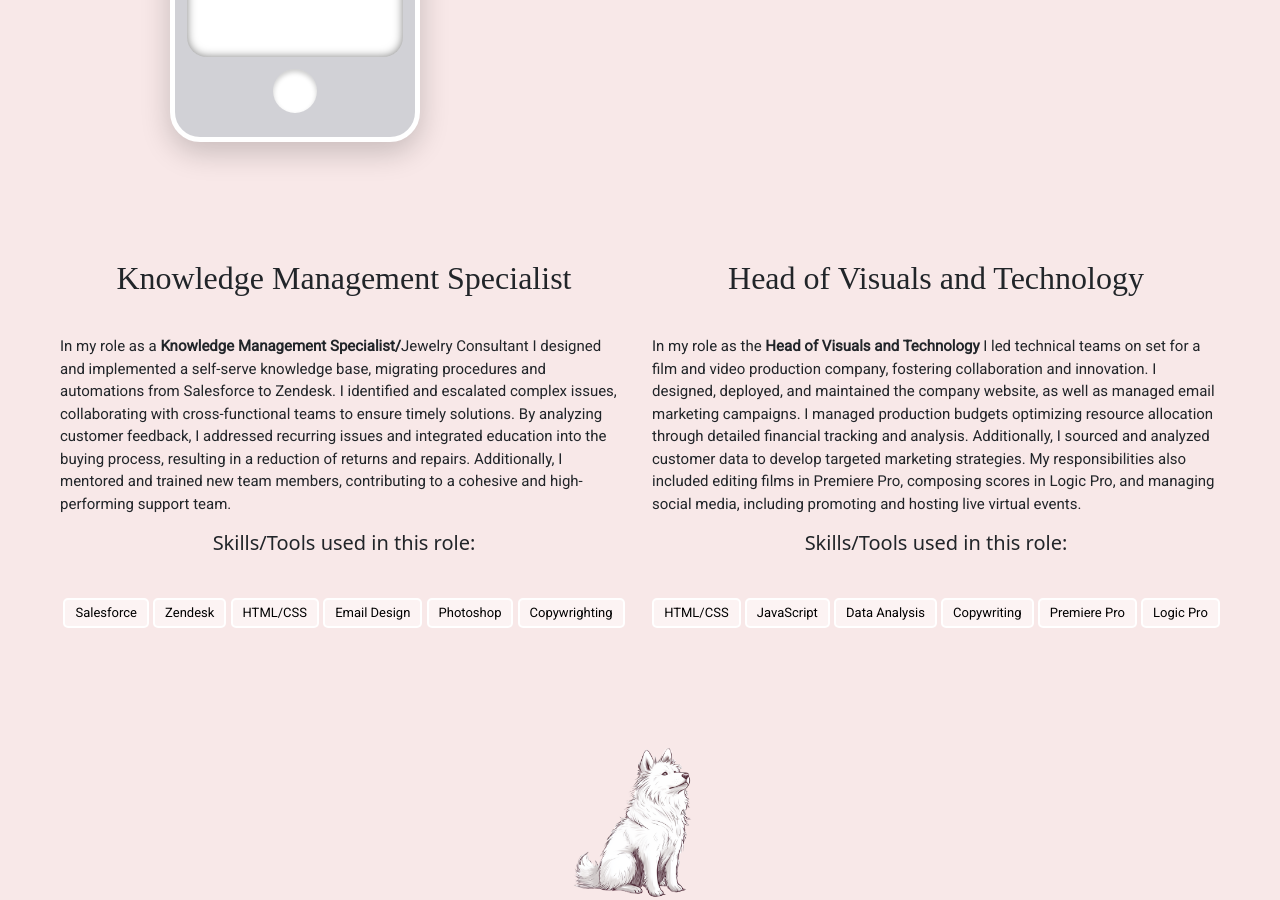
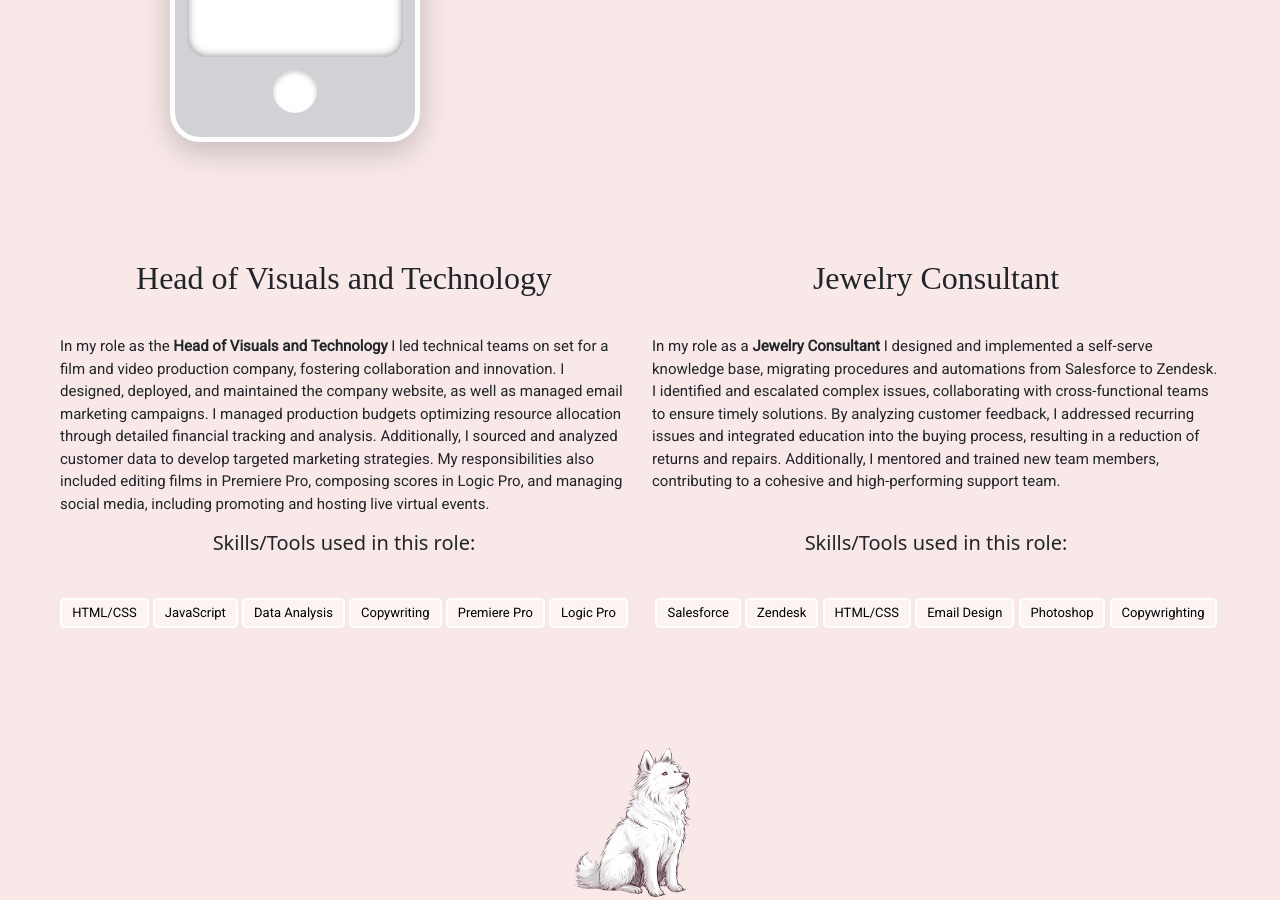
Before and after one commit to mkh7878/portfolio, a Jekyll site: the page built from pages/experience.html, in a window 1280 px wide and 900 px high, scrolled down 548 px. Built offline with Jekyll 4.4.1, drawn with Linux system fonts in a browser that asks for light colours; some web fonts are replaced.

```diff
--- a/_layouts/default.html
+++ b/_layouts/default.html
@@ -8,7 +8,7 @@
         <link rel="stylesheet" href="https://fonts.googleapis.com/css2?family=Sue+Ellen+Francisco&display=swap">
         <link rel="stylesheet" href="https://fonts.googleapis.com/css2?family=Roboto:wght@400&display=swap">
 
-        <link rel="stylesheet" href="{{ "../assets/css/styles.css" | relative_url }}">
+        <link rel="stylesheet" href="{{ "/assets/css/styles.css" | relative_url }}">
     </head>
 <body>
     {% include header.html %}
@@ -17,7 +17,6 @@
         {{ content }}
     </div>
 
-
     {% include footer.html %}
 </body>
 </html>
--- a/pages/experience.html
+++ b/pages/experience.html
@@ -120,32 +120,7 @@
  </div>
 
 <div class="row">
-        <!-- Experience column with description of DES role-->
-        <div class="col-md-6 col-lg-6 col-sm-12" style="padding-top: 40px;">
-            <h4> <br><br>Knowledge Management Specialist</h4>
-            <div class="job-desc">
 
-                <p>
-                    In my role as a <strong>Knowledge Management Specialist/</strong>Jewelry Consultant I designed and implemented a self-serve knowledge base, migrating procedures and automations from Salesforce to Zendesk. I identified and escalated complex issues, collaborating with cross-functional teams to ensure timely solutions. By analyzing customer feedback, I addressed recurring issues and integrated education into the buying process, resulting in a reduction of returns and repairs. Additionally, I mentored and trained new team members, contributing to a cohesive and high-performing support team.
-                </p>
-            </div>
-            <!-- <a class="button" href="/pages/hprebuildgemvara.html" style="margin-top: 20px;">Homepage Re-Build</a>
-            <a class="button" href="#" style="margin-top: 20px;">Education Integration</a>
-            <a class="button" href="#" style="margin-top: 20px;">Email Design</a>
-            <a class="button" href="#" style="margin-top: 20px;">Salesforce & Zendesk</a> -->
-            <div class="col-12">
-                <h5> Skills/Tools used in this role: </h5>
-            </div>
-            <div class="col-12" style="padding-top: 30px;">
-                <div class="tools-button">Salesforce</div>
-                <div class="tools-button">Zendesk</div>
-                <div class="tools-button">HTML/CSS</div>
-                <div class="tools-button">Email Design</div>
-                <div class="tools-button">Photoshop</div>
-                <div class="tools-button">Copywrighting</div>
-
-            </div>
-        </div>
         <div class="col-md-6 col-lg-6 col-sm-12" style="padding-top: 40px;">
             <h4> <br><br>Head of Visuals and Technology</h4>
             <div class="job-desc">
@@ -165,7 +140,34 @@
                 <div class="tools-button">Logic Pro</div>
             </div>
         </div>
+                <!-- Experience column with description of DES role-->
+                <div class="col-md-6 col-lg-6 col-sm-12" style="padding-top: 40px;">
+                    <h4> <br><br>Jewelry Consultant</h4>
+                    <div class="job-desc">
+
+                        <p>
+                            In my role as a <strong>Jewelry Consultant</strong> I designed and implemented a self-serve knowledge base, migrating procedures and automations from Salesforce to Zendesk. I identified and escalated complex issues, collaborating with cross-functional teams to ensure timely solutions. By analyzing customer feedback, I addressed recurring issues and integrated education into the buying process, resulting in a reduction of returns and repairs. Additionally, I mentored and trained new team members, contributing to a cohesive and high-performing support team.
+                        <br><br></p>
+                    </div>
+                    <!-- <a class="button" href="/pages/hprebuildgemvara.html" style="margin-top: 20px;">Homepage Re-Build</a>
+                    <a class="button" href="#" style="margin-top: 20px;">Education Integration</a>
+                    <a class="button" href="#" style="margin-top: 20px;">Email Design</a>
+                    <a class="button" href="#" style="margin-top: 20px;">Salesforce & Zendesk</a> -->
+                    <div class="col-12">
+                        <h5> Skills/Tools used in this role: </h5>
+                    </div>
+                    <div class="col-12" style="padding-top: 30px;">
+                        <div class="tools-button">Salesforce</div>
+                        <div class="tools-button">Zendesk</div>
+                        <div class="tools-button">HTML/CSS</div>
+                        <div class="tools-button">Email Design</div>
+                        <div class="tools-button">Photoshop</div>
+                        <div class="tools-button">Copywrighting</div>
+
+                    </div>
+                </div>
 </div>
+
 
 <div class="row">
 
```
Also changed, not shown: pages/syncomp.html (added).
